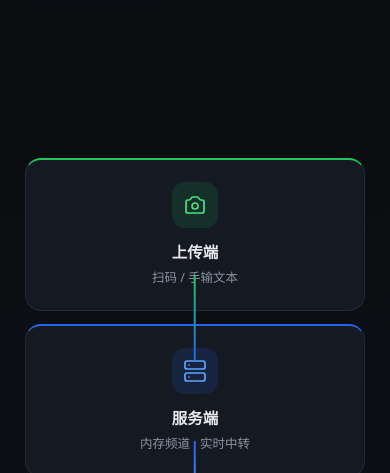
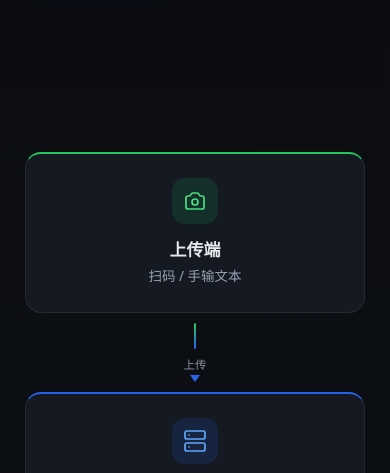
Before and after one commit to Xiaodu2638/Live-QRCode, a website: page docs/index.html in a window 390 px wide. Shown: the part 557-1030 px from the top of the page. Drawn offline with Linux system fonts and the light colour scheme.

Commit message:
fix(pages): 优化移动端流程图箭头样式,替换旋转横线为竖向箭头

```diff
--- a/docs/index.html
+++ b/docs/index.html
@@ -146,10 +146,25 @@
   .farrow.green::before { background: linear-gradient(90deg, var(--blue), var(--blue-light)); }
   .farrow span { white-space: nowrap; }
   @media (max-width: 700px) {
-    .flowline { flex-direction: column; align-items: center; gap: 4px; }
-    .fnode { width: 100%; max-width: 340px; }
-    .farrow { transform: rotate(90deg); margin: 2px 0; }
-    .farrow span { display: none; }
+    .flowsec .wrap { padding: 20px 0 40px; }
+    .flowline { flex-direction: column; align-items: center; gap: 0; }
+    .fnode { width: 100%; max-width: 340px; padding: 24px 16px; }
+    .fname { font-size: 17px; }
+    .fdesc { font-size: 13.5px; color: #98a1b0; }
+    .farrow { min-width: 0; margin: 10px 0; }
+    .farrow::before {
+      width: 2px; height: 26px;
+      background: linear-gradient(180deg, var(--green), var(--blue));
+    }
+    .farrow.green::before { background: linear-gradient(180deg, var(--blue), var(--blue-light)); }
+    .farrow::after {
+      content: ""; margin-top: -1px;
+      border-left: 5px solid transparent;
+      border-right: 5px solid transparent;
+      border-top: 7px solid var(--blue);
+    }
+    .farrow.green::after { border-top-color: var(--blue-light); }
+    .farrow span { display: block; margin-top: 5px; font-size: 11.5px; }
   }
   .flowscan { margin-top: 30px; text-align: center; }
   .flowscan svg { overflow: visible; }
```
